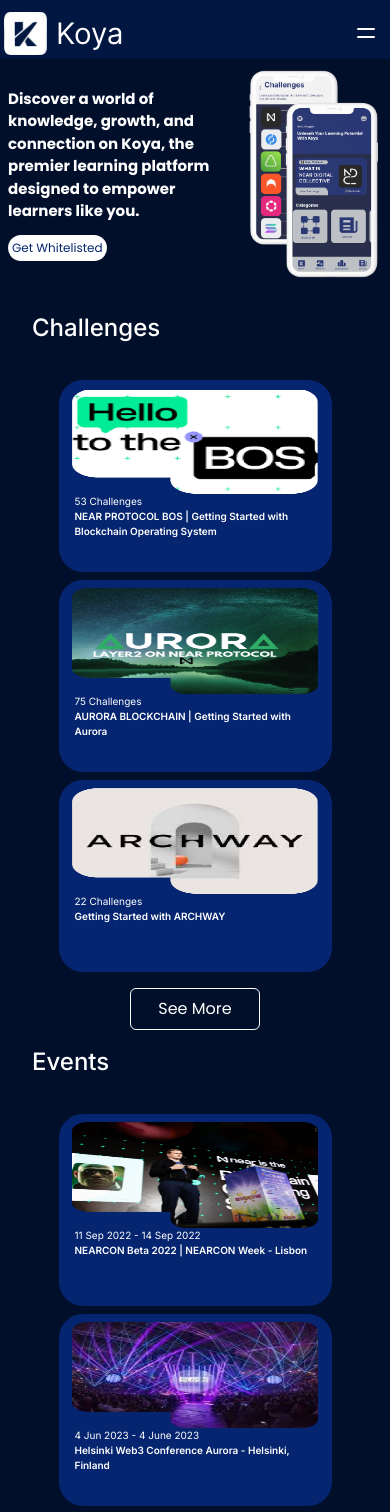
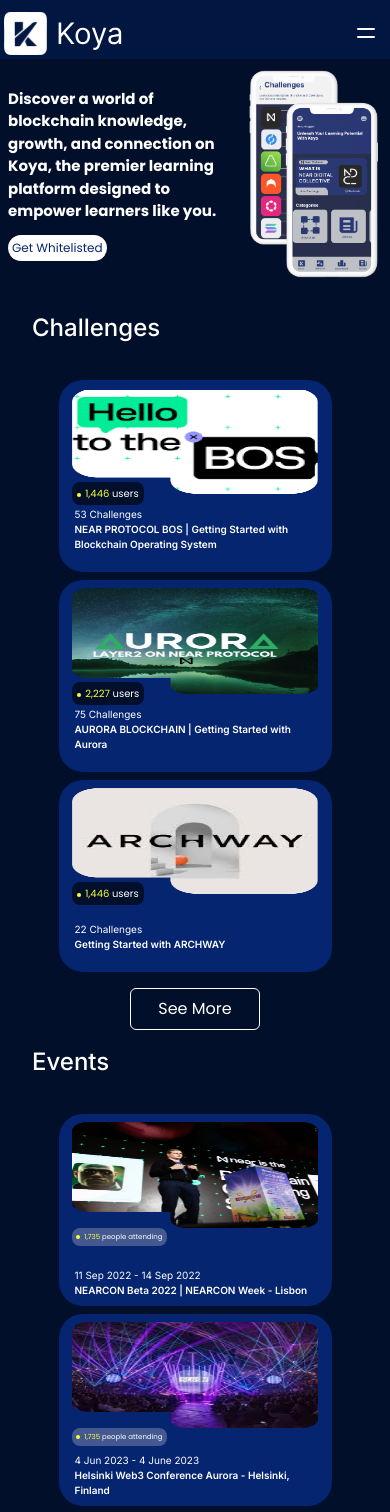
Before and after one commit to AbubakarImam/koya-app, a React (Vite) app: page / in a window 390 px wide. Shown: the top 1512 px of the page. Built offline with nearby package versions, Linux system fonts and the light colour scheme.

Commit message:
added auto reply to whitelisted email

```diff
--- a/src/App.jsx
+++ b/src/App.jsx
@@ -2,7 +2,7 @@
 import Home from "./pages/Home";
 import Event from "./pages/Event";
 import Challenges from "./pages/Challenges"
-import Navbar from "./component/Navbar";
+import Navbar from "./component/Header";
 import Footer from "./component/Footer";
 
 import { ToastContainer } from "react-toastify";
--- a/src/component/ChallengeFeatures.jsx
+++ b/src/component/ChallengeFeatures.jsx
@@ -37,19 +37,19 @@
                         <Link to="/challenge"
                             key={id}
                             className="overflow-hidden rounded-3xl bg-[#052570] md:px-4 py-2
-                            flex flex-col w-[70%] h-[12rem] mx-auto md:h-full md:w-full
+                            flex flex-col justify-between w-[70%] h-[12rem] mx-auto md:h-full md:w-full
                             hover:shadow-md transition-transform transform hover:scale-105"
                         >
                             <div className="h-[60%] w-[90%] md:w-full md:h-full mx-auto relative">
                                 <img src={img}
                                     alt="img"
                                     className="w-full h-full object-fill" />
-                                <span className="hidden md:block absolute md:bottom-[2px] rounded-lg bg-[#010F2A] px-[5px] py-1 text-[7px] text-white">
+                                <span className=" -bottom-[11px] md:block absolute md:bottom-[2px] rounded-lg bg-[#010F2A] px-[5px] py-1 text-[10px] text-white">
                                     <span className="inline-block w-1 h-1 bg-[#FBFF3B] rounded-full mr-1"></span>
                                     <p className="text-[#FBFF3B] inline-block">{users}</p> users
                                 </span>
                             </div>
-                            <div className="h-2/5 w-full md:pt-4 px-4 md:px-0">
+                            <div className="pb-3 w-full md:pt-4 px-4 md:px-0">
                                 <div className="text-left  text-white font-inter text-[10px] md:text-base">
                                     <p className="md:mb-2 font-normal">{number}</p>
                                     <h4 className="font-semibold">{text}</h4>
--- a/src/component/EventFeatures.jsx
+++ b/src/component/EventFeatures.jsx
@@ -36,7 +36,7 @@
                         <Link to="/event"
                             key={id}
                             className="rounded-3xl overflow-hidden bg-[#052570] md:px-4 py-2
-                            flex flex-col w-[70%] h-[12rem] mx-auto md:h-full md:w-full
+                            flex justify-between flex-col w-[70%] h-[12rem] mx-auto md:h-full md:w-full
                             hover:shadow-md transition-transform transform hover:scale-105"
                         >
                             <div className="h-[60%] w-[90%] md:w-full md:h-full mx-auto relative">
@@ -46,13 +46,13 @@
                                 <img src={img}
                                     alt="img"
                                     className="w-full h-full object-fill" />
-                                <span className="hidden md:block absolute md:-left-[3px] md:bottom-[2px] text-[7px]
+                                <span className="md:block absolute md:-left-[3px] md:bottom-[2px] text-[7px]
                                 rounded-lg bg-[#D9D9D94A] px-1 py-1 text-white">
                                     <span className="inline-block w-1 h-1 bg-[#FBFF3B] rounded-full mr-1"></span>
                                     <p className="text-[#FBFF3B] inline-block">{users}</p> people attending
                                 </span>
                             </div>
-                            <div className="h-2/5 w-full md:pt-4 px-4 md:px-0">
+                            <div className="w-full md:pt-4 px-4 md:px-0">
                                 <div className="text-left  text-white font-inter text-[10px] md:text-base">
                                     <p className="md:mb-2 font-normal">{number}</p>
                                     <h4 className="font-semibold">{text}</h4>
--- a/src/component/Footer.jsx
+++ b/src/component/Footer.jsx
@@ -27,13 +27,13 @@
                 <div className="flex items-center md:flex-col md:items-start text-white space-y-1 md:space-y-4">
                     <h6 className="md:text-xl font-bold font-inter">Social</h6>
                     <div className="flex space-x-2 md:space-x-4">
-                        <a href="#" className="text-white md:text-4xl">
+                        <a href="https://twitter.com/usekoya" className="text-white md:text-4xl">
                             <FaTwitterSquare />
                         </a>
-                        <a href="#" className="text-white md:text-4xl">
+                        <a href="https://t.me/usekoya" className="text-white md:text-4xl">
                             <FaTelegram />
                         </a>
-                        <a href="#" className="text-white md:text-4xl">
+                        <a href="https://linkedin.com/company/usekoya" className="text-white md:text-4xl">
                             <FaLinkedin />
                         </a>
                         <a href="#" className="text-white md:text-4xl">
--- a/src/component/Navbar.jsx
+++ b/src/component/Header.jsx
@@ -1,8 +1,10 @@
 import { useState } from "react";
+import { useNavigate } from "react-router-dom"
 import logo from '../assets/koyalogo.svg'
 const Navbar = () => {
 
     const [state, setState] = useState(false)
+    const navigate = useNavigate();
 
 
     const navigation = [
--- a/src/component/Hero.jsx
+++ b/src/component/Hero.jsx
@@ -17,7 +17,7 @@
         <div className="flex items-center max-w-4xl gap-4 justify-between mx-2 md:mx-auto mt-8">
             <div className="w-3/5">
                 <p className="text-[15px] md:text-4xl font-bold font-poppins text-white mb-3 md:mb-6">
-                    Discover a world of knowledge,
+                    Discover a world of blockchain knowledge,
                     growth, and connection on Koya,
                     the premier learning platform
                     designed to empower learners
--- a/src/component/WhitelistModal.jsx
+++ b/src/component/WhitelistModal.jsx
@@ -5,6 +5,7 @@
 import { collection, addDoc, serverTimestamp } from "firebase/firestore";
 import { db } from "../firebase";
 import { toast } from "react-toastify";
+import emailjs from "emailjs-com";
 
 function WhitelistModal({ onClose }) {
     const [email, setEmail] = useState('');
@@ -27,6 +28,23 @@
 
             // Clear the email input
             setEmail('');
+
+
+            // Use emailjs to send the email
+            emailjs.send(
+                "service_4o6d5hr",
+                "template_xvf49vp",
+                { to_email: email },
+                "PWmQMvHE84NaX66OO"
+            ).then(
+                (result) => {
+                    console.log(result.text);
+                },
+                (error) => {
+                    console.log(error.text);
+                }
+            );
+
 
             // Close the modal when done.
             onClose();
```
Also changed, not shown: 1 other file (tests, documents, lock files or other folders).
